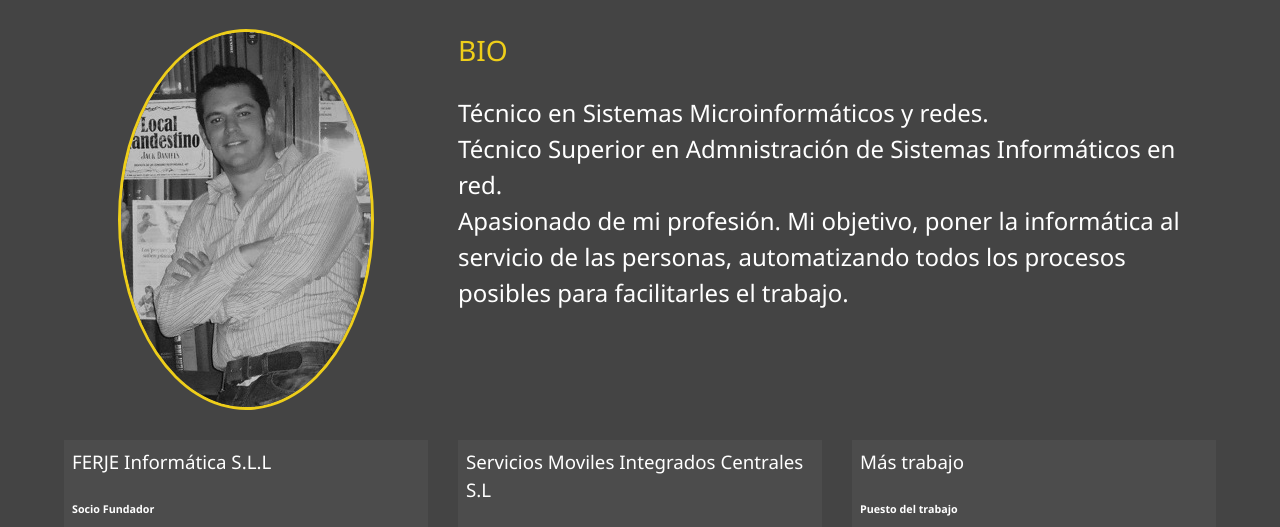
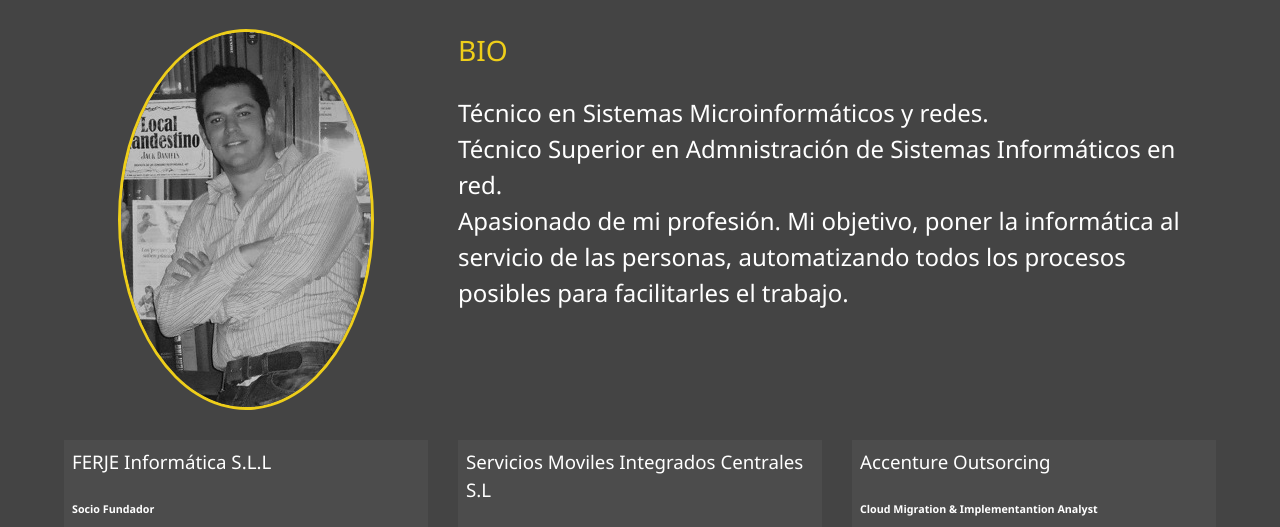
Before and after one commit to JesusFrontelo/MiWeb, a website: page dist/about.html in a window 1280 px wide. Shown: the part 253-780 px from the top of the page. Drawn offline with Linux system fonts and the light colour scheme.

Commit message:
Updating jobs

```diff
--- a/dist/about.html
+++ b/dist/about.html
@@ -67,8 +67,8 @@
                     laudantium rem aliquam minima vitae vero amet in alias fugit. At dolorum est dolor.</p>
             </div>
             <div class="trabajo trabajo-3">
-                <h3>Más trabajo</h3>
-                <h6>Puesto del trabajo</h6>
+                <h3>Accenture Outsorcing</h3>
+                <h6>Cloud Migration & Implementantion Analyst</h6>
                 <p>Ex eius similique quidem facere at blanditiis tempore odio reprehenderit dolor vel velit nihil autem veritatis
                     dolore aliquam suscipit enim dolores exercitationem qui aperiam voluptatibus sed, nostrum, consequuntur
                     magnam! Alias?</p>
```
